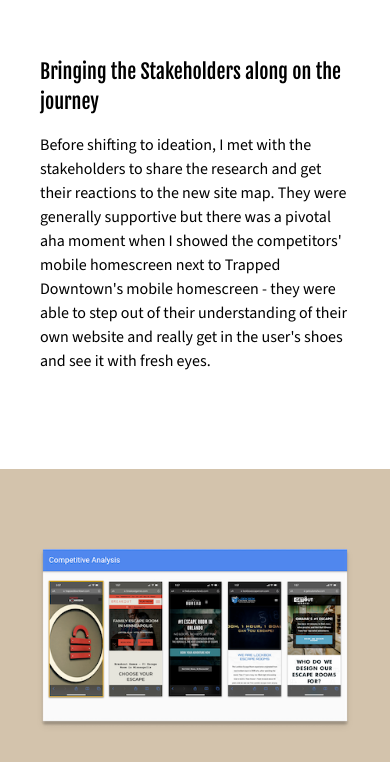
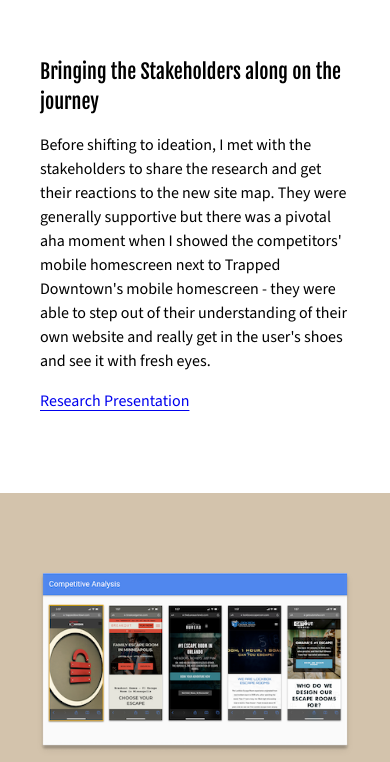
Before and after one commit to mshoemaker1/MyPortfolio, a Next.js app: page /projects/trapped-downtown in a window 390 px wide. Shown: the part 8950-9712 px from the top of the page. Built offline with nearby package versions, Linux system fonts and the light colour scheme.

Commit message:
pdf presentation

```diff
--- a/app/globals.css
+++ b/app/globals.css
@@ -79,7 +79,8 @@ h5 {
   }
 
   p,
-  li {
+  li,
+  a {
     font-size: 1.125rem;
   }
 }
--- /dev/null
+++ b/app/projects/trapped-downtown/PresentationLink.tsx
@@ -0,0 +1,18 @@
+"use client";
+
+import React from "react";
+
+const PresentationLink = () => (
+  <div className="px-10 pb-20 md:pl-72 md:pr-32 md:pb-30 lg:px-96">
+    <a
+      href="/trapped-downtown/Trapped_Downtown_Research_Presentation.pdf"
+      target="_blank"
+      rel="noopener noreferrer"
+      className="underline text-[#0000EE] hover:text-[#0000EE] underline-offset-4 visited:text-[#551A8B]"
+    >
+      Research Presentation
+    </a>
+  </div>
+);
+
+export default PresentationLink;
--- a/app/projects/trapped-downtown/page.tsx
+++ b/app/projects/trapped-downtown/page.tsx
@@ -38,6 +38,7 @@ import wireframesEvents from "../../../public/trapped-downtown/wireframes-events
 import shapedRectangle from "../../../public/trapped-downtown/shaped-rectangle.png";
 import originalHome from "../../../public/trapped-downtown/original-home.png";
 import newHome from "../../../public/trapped-downtown/new-home.png";
+import PresentationLink from "./PresentationLink";
 
 const projectData = data.find(
   (project) => project.path === "/projects/trapped-downtown"
@@ -262,7 +263,9 @@ export default function TrappedDowntown() {
           content={[
             "Before shifting to ideation, I met with the stakeholders to share the research and get their reactions to the new site map. They were generally supportive but there was a pivotal aha moment when I showed the competitors' mobile homescreen next to Trapped Downtown's mobile homescreen - they were able to step out of their understanding of their own website and really get in the user's shoes and see it with fresh eyes.",
           ]}
+          disableBottomPadding
         />
+        <PresentationLink />
         <div className="flex justify-center">
           <div className="bg-sand-500 md:rounded-lg px-10 py-20 lg:flex-row lg:w-9/12">
             <div className="flex flex-col lg:flex-row items-center">
@@ -458,6 +461,7 @@ export default function TrappedDowntown() {
               <a
                 target="_blank"
                 href="https://www.trappeddowntown.com/"
+                d
                 className="text-[#000EEE] font-bold hover:underline hover:underline-offset-4 hover:decoration-[3px]"
                 rel="noopener noreferrer"
               >
```
Also changed, not shown: 1 other file (tests, documents, lock files or other folders).
